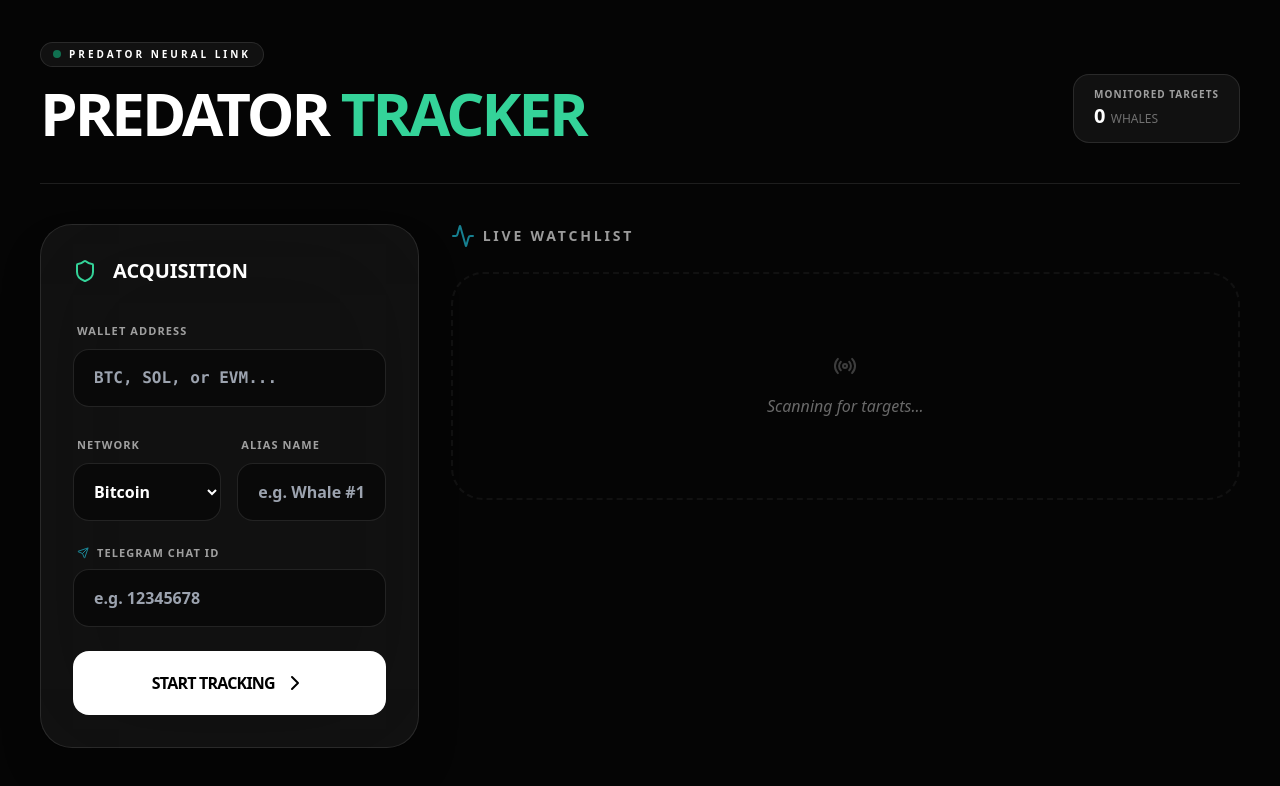
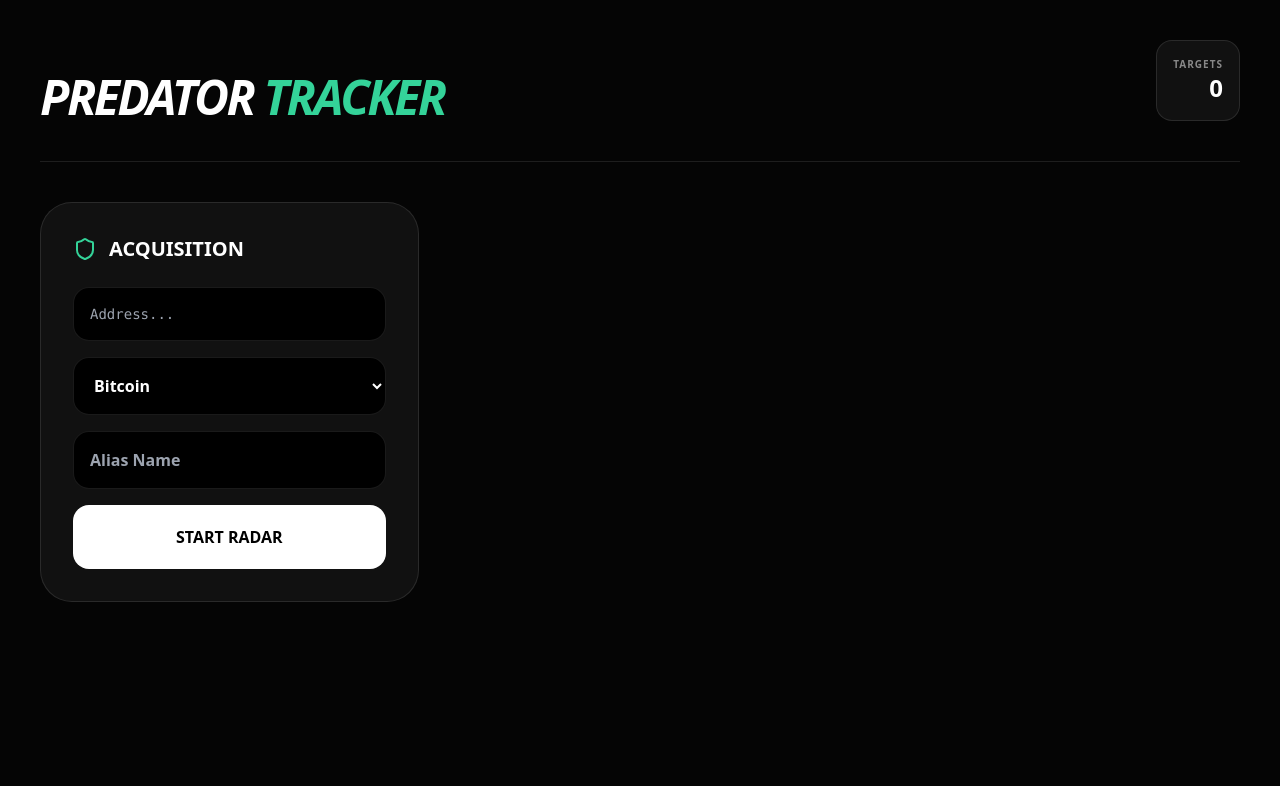
Before and after one commit to pranatapramudya/predator-tracker, a Next.js app: page / in a window 1280 px wide. Shown: the top 786 px of the page. Built offline with nearby package versions, Linux system fonts and the light colour scheme.

Commit message:
fix: total solution anti-zero btc and core error redirection

```diff
--- a/src/app/page.tsx
+++ b/src/app/page.tsx
@@ -15,7 +15,6 @@
   Send,
 } from "lucide-react";
 
-// FORCE DYNAMIC: Memastikan Vercel tidak melakukan caching pada data saldo
 export const dynamic = "force-dynamic";
 
 const NETWORK_OPTIONS = [
@@ -83,13 +82,12 @@
   let feedback = "failed";
   const address = String(formData.get("address") ?? "").trim();
   const name = String(formData.get("name") ?? "").trim();
-  const chatId = String(formData.get("chatId") ?? "").trim();
   const network = String(
     formData.get("network") ?? "",
   ).toUpperCase() as WalletNetwork;
 
   if (!address || !name || !network || !isValidAddress(address, network)) {
-    redirect("/?feedback=invalid");
+    return redirect("/?feedback=invalid");
   }
 
   try {
@@ -97,50 +95,27 @@
       network === "SOLANA" || network === "BITCOIN"
         ? address
         : address.toLowerCase();
+    let balance = 0;
+    if (network === "BITCOIN") balance = await getBTCBalance(normalized);
+    else if (network === "SOLANA") balance = await getSolanaBalance(normalized);
+    else balance = await getEVMBalance(normalized, network);
 
-    // Ambil saldo terbaru
-    let balance = 0;
-    if (network === "SOLANA") balance = await getSolanaBalance(normalized);
-    else if (network === "ETHEREUM" || network === "BASE")
-      balance = await getEVMBalance(normalized, network);
-    else if (network === "BITCOIN") balance = await getBTCBalance(normalized);
-
-    // Update database
     await prisma.wallet.upsert({
       where: { address_network: { address: normalized, network } },
-      update: { name, chatId, lastBalance: balance, isActive: true },
+      update: { name, lastBalance: balance, isActive: true },
       create: {
         address: normalized,
         name,
         network,
-        chatId,
         lastBalance: balance,
         isActive: true,
       },
     });
-
-    // Notifikasi Telegram
-    const botToken = process.env.TELEGRAM_BOT_TOKEN;
-    if (botToken && chatId) {
-      const sym =
-        network === "BITCOIN" ? "₿" : network === "SOLANA" ? "◎" : "Ξ";
-      const message = `🎯 *TARGET LOCKED*\n👤 *Name:* ${name}\n🌐 *Net:* ${network}\n💰 *Bal:* ${sym} ${Number(balance).toFixed(8)}\n📍 *Addr:* \`${normalized}\``;
-      await fetch(`https://api.telegram.org/bot${botToken}/sendMessage`, {
-        method: "POST",
-        headers: { "Content-Type": "application/json" },
-        body: JSON.stringify({
-          chat_id: chatId,
-          text: message,
-          parse_mode: "Markdown",
-        }),
-      });
-    }
     revalidatePath("/");
     feedback = "created";
   } catch (e) {
-    console.error("Gagal membuat wallet:", e);
+    console.error(e);
   }
-  // REDIRECT HARUS DI LUAR TRY-CATCH
   redirect(`/?feedback=${feedback}`);
 }
 
@@ -149,15 +124,13 @@
   let feedback = "failed";
   try {
     const id = String(formData.get("id"));
-    // Hapus transaksi terkait terlebih dahulu (mencegah error relasi)
     await prisma.transaction.deleteMany({ where: { walletId: id } });
     await prisma.wallet.delete({ where: { id } });
     revalidatePath("/");
     feedback = "deleted";
   } catch (e) {
-    console.error("Gagal menghapus wallet:", e);
+    console.error(e);
   }
-  // REDIRECT HARUS DI LUAR TRY-CATCH
   redirect(`/?feedback=${feedback}`);
 }
 
@@ -173,24 +146,15 @@
 
   return (
     <main className="min-h-screen p-4 md:p-10 max-w-7xl mx-auto space-y-10 bg-[#050505] text-white">
-      <header className="flex flex-col md:flex-row md:items-end justify-between gap-6 pb-10 border-b border-white/10">
-        <div>
-          <div className="inline-flex items-center gap-2 px-3 py-1 rounded-full bg-white/5 border border-white/10 text-[10px] font-bold tracking-[0.3em] uppercase mb-4">
-            <span className="w-2 h-2 rounded-full bg-emerald-500 animate-pulse" />{" "}
-            Predator Neural Link
-          </div>
-          <h1 className="text-5xl md:text-6xl font-black tracking-tighter">
+      <header className="flex justify-between items-end border-b border-white/10 pb-10">
+        <h1 className="text-5xl font-black italic tracking-tighter">
           PREDATOR <span className="text-emerald-400">TRACKER</span>
         </h1>
-        </div>
-        <div className="px-5 py-3 bg-white/5 border border-white/10 rounded-2xl">
-          <p className="text-[10px] text-white/60 uppercase tracking-widest font-bold">
-            Monitored Targets
+        <div className="bg-white/5 p-4 rounded-2xl border border-white/10 text-right">
+          <p className="text-[10px] opacity-50 uppercase font-bold tracking-widest">
+            Targets
           </p>
-          <p className="text-xl font-black">
-            {wallets.length}{" "}
-            <span className="text-xs font-normal text-white/40">WHALES</span>
-          </p>
+          <p className="text-2xl font-black">{wallets.length}</p>
         </div>
       </header>
 
@@ -206,156 +170,81 @@
         </div>
       )}
 
-      <div className="grid grid-cols-1 lg:grid-cols-12 gap-8 relative">
-        <section className="lg:col-span-4">
-          <div className="sticky top-10 bg-white/5 border border-white/10 rounded-[32px] p-8 shadow-2xl backdrop-blur-3xl">
-            <h2 className="text-xl font-black uppercase mb-8 flex items-center gap-4">
+      <div className="grid grid-cols-1 lg:grid-cols-12 gap-8">
+        <section className="lg:col-span-4 bg-white/5 border border-white/10 p-8 rounded-[32px] h-fit sticky top-10">
+          <h2 className="text-xl font-black uppercase mb-6 flex items-center gap-3">
             <Shield className="text-emerald-400" /> Acquisition
           </h2>
-            <form action={createWalletAction} className="space-y-6">
-              <div className="space-y-2">
-                <label className="text-[11px] font-black opacity-60 uppercase tracking-widest ml-1">
-                  Wallet Address
-                </label>
+          <form action={createWalletAction} className="space-y-4">
             <input
               name="address"
               required
-                  placeholder="BTC, SOL, or EVM..."
-                  className="w-full bg-black/40 border border-white/10 rounded-2xl px-5 py-4 font-bold outline-none font-mono focus:ring-1 focus:ring-emerald-500/50"
+              placeholder="Address..."
+              className="w-full bg-black border border-white/10 p-4 rounded-2xl font-mono text-sm"
             />
-              </div>
-              <div className="grid grid-cols-2 gap-4">
-                <div className="space-y-2">
-                  <label className="text-[11px] font-black opacity-60 uppercase tracking-widest ml-1">
-                    Network
-                  </label>
             <select
               name="network"
-                    className="w-full bg-black/40 border border-white/10 rounded-2xl px-4 py-4 font-bold outline-none cursor-pointer"
+              className="w-full bg-black border border-white/10 p-4 rounded-2xl font-bold"
             >
-                    {NETWORK_OPTIONS.map((n) => (
-                      <option
-                        key={n.value}
-                        value={n.value}
-                        className="bg-zinc-900"
-                      >
-                        {n.label}
+              {NETWORK_OPTIONS.map((opt) => (
+                <option key={opt.value} value={opt.value}>
+                  {opt.label}
                 </option>
               ))}
             </select>
-                </div>
-                <div className="space-y-2">
-                  <label className="text-[11px] font-black opacity-60 uppercase tracking-widest ml-1">
-                    Alias Name
-                  </label>
             <input
               name="name"
               required
-                    placeholder="e.g. Whale #1"
-                    className="w-full bg-black/40 border border-white/10 rounded-2xl px-5 py-4 font-bold outline-none focus:ring-1 focus:ring-emerald-500/50"
+              placeholder="Alias Name"
+              className="w-full bg-black border border-white/10 p-4 rounded-2xl font-bold"
             />
-                </div>
-              </div>
-              <div className="space-y-2">
-                <label className="text-[11px] font-black opacity-60 uppercase tracking-widest ml-1 flex items-center gap-2">
-                  <Send className="w-3 h-3 text-cyan-400" /> Telegram Chat ID
-                </label>
-                <input
-                  name="chatId"
-                  required
-                  placeholder="e.g. 12345678"
-                  className="w-full bg-black/40 border border-white/10 rounded-2xl px-5 py-4 font-bold outline-none focus:ring-1 focus:ring-cyan-500/50"
-                />
-              </div>
-              <button
-                type="submit"
-                className="w-full py-5 bg-white text-black font-black rounded-2xl hover:bg-emerald-400 transition-all flex items-center justify-center gap-2 uppercase tracking-tighter"
-              >
-                START TRACKING <ChevronRight />
+            <button className="w-full py-5 bg-white text-black font-black rounded-2xl hover:bg-emerald-400 transition-all uppercase">
+              Start Radar
             </button>
           </form>
-          </div>
         </section>
 
-        <section className="lg:col-span-8 space-y-6">
-          <h3 className="flex items-center gap-2 text-sm font-black opacity-60 uppercase tracking-[0.2em]">
-            <Activity className="text-cyan-400" /> Live Watchlist
-          </h3>
-          {wallets.length === 0 ? (
-            <div className="border-2 border-dashed border-white/5 rounded-[32px] p-20 text-center text-white/40 italic">
-              <Radio className="mx-auto mb-4 animate-pulse" /> Scanning for
-              targets...
-            </div>
-          ) : (
-            <div className="grid grid-cols-1 md:grid-cols-2 gap-4">
+        <section className="lg:col-span-8 grid grid-cols-1 md:grid-cols-2 gap-4">
           {wallets.map((w) => {
-                const config = NETWORK_OPTIONS.find(
-                  (n) => n.value === w.network,
-                );
+            const config = NETWORK_OPTIONS.find((n) => n.value === w.network);
             return (
               <div
                 key={w.id}
-                    className="group bg-white/5 border border-white/10 p-6 rounded-3xl hover:border-white/20 transition-all shadow-xl"
+                className="bg-white/5 border border-white/10 p-6 rounded-[28px] hover:border-white/20 transition-all"
               >
-                    <div className="flex justify-between items-start mb-4">
-                      <div>
-                        <p className="text-[10px] font-black text-white/40 uppercase">
-                          Target Whale
-                        </p>
-                        <h4 className="text-xl font-black group-hover:text-emerald-400 transition-colors uppercase">
+                <div className="flex justify-between items-start">
+                  <div className="w-full">
+                    <h4 className="text-xl font-black uppercase tracking-tight">
                       {w.name}
                     </h4>
-                        <div className="flex items-center gap-2 mt-2">
+                    <div className="flex items-center gap-2 mt-1">
                       <img
                         src={NETWORK_LOGOS[w.network as WalletNetwork]}
                         alt=""
-                            className="w-5 h-5 rounded-full bg-white p-0.5"
+                        className="w-5 h-5"
                       />
-                          <span
-                            className={`text-sm font-bold ${config?.color}`}
-                          >
+                      <p className={`text-lg font-black ${config?.color}`}>
                         {w.network === "BITCOIN"
                           ? `₿ ${Number(w.lastBalance).toFixed(8)}`
                           : w.network === "SOLANA"
                             ? `◎ ${Number(w.lastBalance).toFixed(2)}`
-                                : `Ξ ${Number(w.lastBalance).toFixed(4)}`}{" "}
-                            {w.network}
-                          </span>
+                            : `Ξ ${Number(w.lastBalance).toFixed(4)}`}
+                      </p>
                     </div>
+                    <code className="text-[10px] opacity-30 mt-3 block font-mono">
+                      {formatAddress(w.address)}
+                    </code>
                   </div>
-                      <div className="flex flex-col items-end gap-2">
-                        <span
-                          className={`text-[10px] font-bold px-3 py-1 rounded-full border border-white/10 bg-black/40 ${config?.color}`}
-                        >
-                          {w.network}
-                        </span>
                   <form action={deleteWalletAction}>
                     <input type="hidden" name="id" value={w.id} />
-                          <button
-                            type="submit"
-                            className="p-2 text-white/20 hover:text-rose-500 cursor-pointer transition-colors"
-                          >
-                            <Trash2 className="w-4 h-4" />
+                    <button className="p-3 bg-rose-500/10 text-rose-500 rounded-xl hover:bg-rose-500 hover:text-white transition-all">
+                      <Trash2 size={18} />
                     </button>
                   </form>
                 </div>
               </div>
-                    <div className="flex items-center justify-between mt-6 pt-6 border-t border-white/5">
-                      <code className="text-xs text-white/60 font-mono">
-                        {formatAddress(w.address)}
-                      </code>
-                      <div className="flex items-center gap-2">
-                        <span className="w-1.5 h-1.5 rounded-full bg-emerald-500 shadow-[0_0_8px_rgba(16,185,129,1)]" />
-                        <span className="text-[10px] font-bold opacity-60 uppercase tracking-widest">
-                          Live
-                        </span>
-                      </div>
-                    </div>
-                  </div>
             );
           })}
-            </div>
-          )}
         </section>
       </div>
     </main>
--- a/src/lib/crypto.ts
+++ b/src/lib/crypto.ts
@@ -1,4 +1,9 @@
 // src/lib/crypto.ts
+
+const HEADERS = {
+  "User-Agent":
+    "Mozilla/5.0 (Windows NT 10.0; Win64; x64) AppleWebKit/537.36 (KHTML, like Gecko) Chrome/120.0.0.0 Safari/537.36",
+};
 
 export async function getSolanaBalance(address: string): Promise<number> {
   const apiKey = process.env.HELIUS_API_KEY;
@@ -7,7 +12,7 @@
       `https://mainnet.helius-rpc.com/?api-key=${apiKey}&t=${Date.now()}`,
       {
         method: "POST",
-        headers: { "Content-Type": "application/json" },
+        headers: { "Content-Type": "application/json", ...HEADERS },
         body: JSON.stringify({
           jsonrpc: "2.0",
           id: 1,
@@ -35,10 +40,7 @@
   try {
     const res = await fetch(`${url}?t=${Date.now()}`, {
       method: "POST",
-      headers: {
-        "Content-Type": "application/json",
-        "User-Agent": "Mozilla/5.0",
-      },
+      headers: { "Content-Type": "application/json", ...HEADERS },
       body: JSON.stringify({
         jsonrpc: "2.0",
         id: 1,
@@ -54,39 +56,45 @@
   }
 }
 
+/**
+ * BTC BALANCE - FINAL BOSS MODE
+ * Menggunakan triple engine untuk menghindari angka 0 di Vercel
+ */
 export async function getBTCBalance(address: string): Promise<number> {
   const cb = Date.now();
 
-  // ENGINE 1: Mempool.space (Jagoan Anti-0)
+  // ENGINE 1: Blockchain.info (Sangat ringan & jarang nge-block)
   try {
     const res = await fetch(
-      `https://mempool.space/api/address/${address}?t=${cb}`,
+      `https://blockchain.info/q/addressbalance/${address}?_=${cb}`,
       {
         cache: "no-store",
-        headers: { "User-Agent": "Mozilla/5.0" },
+        headers: HEADERS,
+      },
+    );
+    if (res.ok) {
+      const text = await res.text();
+      const bal = Number(text) / 100_000_000;
+      if (!isNaN(bal) && bal > 0) return bal;
+    }
+  } catch (e) {}
+
+  // ENGINE 2: Mempool.space (Rumus: Funded - Spent)
+  try {
+    const res = await fetch(
+      `https://mempool.space/api/address/${address}?_=${cb}`,
+      {
+        cache: "no-store",
+        headers: HEADERS,
       },
     );
     if (res.ok) {
       const data = await res.json();
       const bal =
-        (data.chain_stats.funded_txo_sum - data.chain_stats.spent_txo_sum) /
+        ((data.chain_stats?.funded_txo_sum || 0) -
+          (data.chain_stats?.spent_txo_sum || 0)) /
         100_000_000;
-      console.log(`[BTC DEBUG] ${address} balance: ${bal}`);
-      if (!isNaN(bal)) return bal;
-    }
-  } catch (e) {
-    console.error("Mempool Error");
-  }
-
-  // ENGINE 2: Blockchain.info (Cadangan)
-  try {
-    const res = await fetch(
-      `https://blockchain.info/q/addressbalance/${address}?_=${cb}`,
-      { cache: "no-store" },
-    );
-    if (res.ok) {
-      const text = await res.text();
-      return Number(text) / 100_000_000;
+      if (!isNaN(bal) && bal >= 0) return bal;
     }
   } catch (e) {}
 
```
Lines whose indentation alone changed are shown as unchanged.
